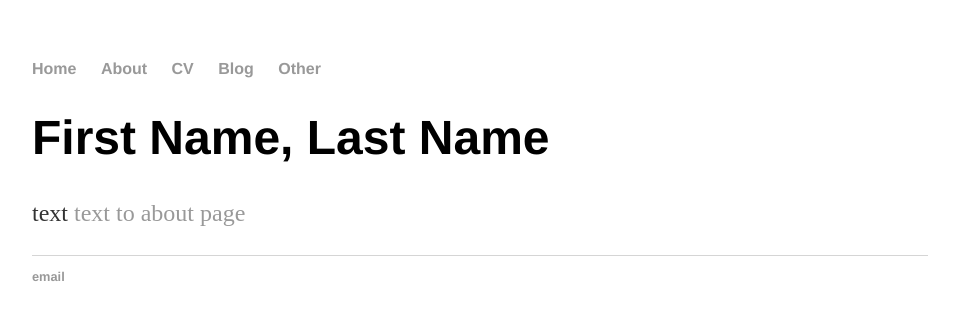
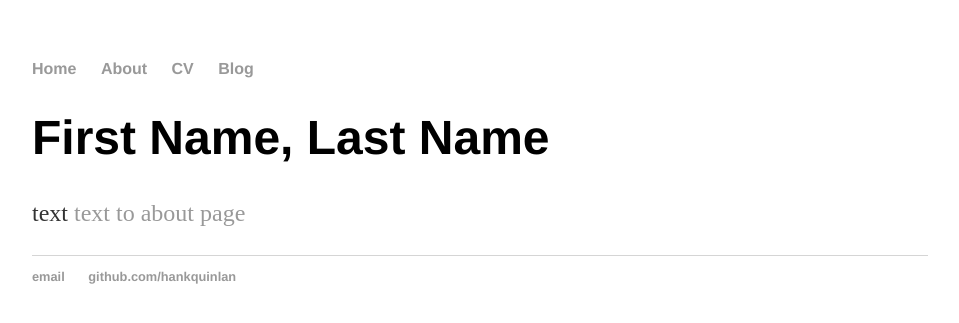
Before and after one commit to ebulger/ebulger.github.io, a Jekyll site: the page built from index.html, in a window 1280 px wide. Shown: the top 323 px of the page, without its empty margins (160-1119 px from the left). Built offline with Jekyll 4.4.1, drawn with Linux system fonts in a browser that asks for light colours.

Commit message:
Update index.html
updated to match main layout

```diff
--- a/index.html
+++ b/index.html
@@ -1,31 +1,8 @@
-<!DOCTYPE html>
-<html>
-	<head>
-		<title>First Name Last Name</title>
-		<!-- link to main stylesheet -->
-		<link rel="stylesheet" type="text/css" href="/css/main.css">
-	</head>
-	<body>
-		<nav>
-    		<ul>
-        		<li><a href="/">Home</a></li>
-	        	<li><a href="/about">About</a></li>
-        		<li><a href="/cv">CV</a></li>
-        		<li><a href="/blog">Blog</a></li>
-			<li><a href="/other">Other</a></li>
-    		</ul>
-		</nav>
-		<div class="container">
-    		<div class="blurb">
-        		<h1>First Name, Last Name</h1>
-				<p> text <a href="/about"> text to about page </a></p>
-    		</div><!-- /.blurb -->
-		</div><!-- /.container -->
-		<footer>
-    		<ul>
-        		<li><a href="mailto:email_address">email</a></li>
-        		<!-- <li><a href="https://github.com/hankquinlan">github.com/hankquinlan</a></li>
-			</ul>
-		</footer>
-	</body>
-</html>
+---
+layout: default
+title: First Name Last Name
+---
+<div class="blurb">
+	<h1>First Name, Last Name</h1>
+	<p> text <a href="/about"> text to about page </a></p>
+</div><!-- /.blurb -->
```
